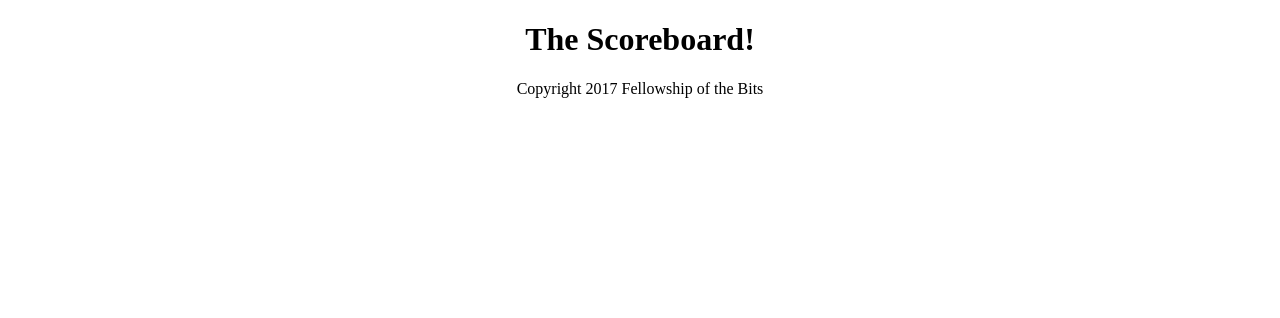
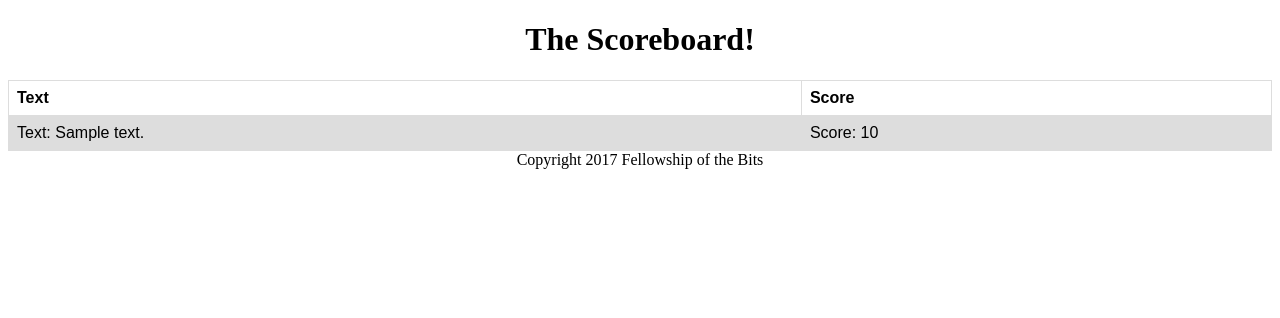
Before and after one commit to dnutiu/benchmark-scoreboard, a Flask app: template src/templates/index.html in a window 1280 px wide. Shown: the top 318 px of the page. Run offline with Flask 2, Linux system fonts and the light colour scheme; the template is opened without the code that fills it: most values are stand-ins (such as "Sample title", 1, 10 or a date in 2020).

Commit message:
Updating templates and style

```diff
--- a/src/static/style.css
+++ b/src/static/style.css
@@ -20,6 +20,23 @@ header {
     text-align: center;
 }
 
+
 footer {
     text-align: center;
 }
+
+main table {
+    font-family: arial, sans-serif;
+    border-collapse: collapse;
+    width: 100%;
+}
+
+main td, main th {
+    border: 1px solid #dddddd;
+    text-align: left;
+    padding: 8px;
+}
+
+main tr:nth-child(even) {
+    background-color: #dddddd;
+}
--- a/src/templates/index.html
+++ b/src/templates/index.html
@@ -5,7 +5,7 @@
     <meta name="author" content="Metonymy">
     <meta name="description" content="The scoreboard for the benchmarks!">
     <meta name="keywords" content="flask python metonymyqt benchmark scoreboard">
-    <link rel="stylesheet" href="../static/style.css">
+    <link rel="stylesheet" href="{{ url_for('static', filename='style.css')}}">
     <title>Scoreboard!</title>
 </head>
 <body>
@@ -13,7 +13,18 @@
         <h1>The Scoreboard!</h1>
     </header>
     <main>
-
+        <table>
+            <tr>
+                <th>Text</th>
+                <th>Score</th>
+            </tr>
+            {% for item in results %}
+                <tr>
+                    <td>Text: {{ item.text }} </td>
+                    <td>Score: {{ item.score }}</td>
+                </tr>
+            {% endfor %}
+        </table>
     </main>
     <footer>
         Copyright 2017 Fellowship of the Bits
```
Also changed, not shown: src/models/__init__.py (renamed from src/models/result.py).
